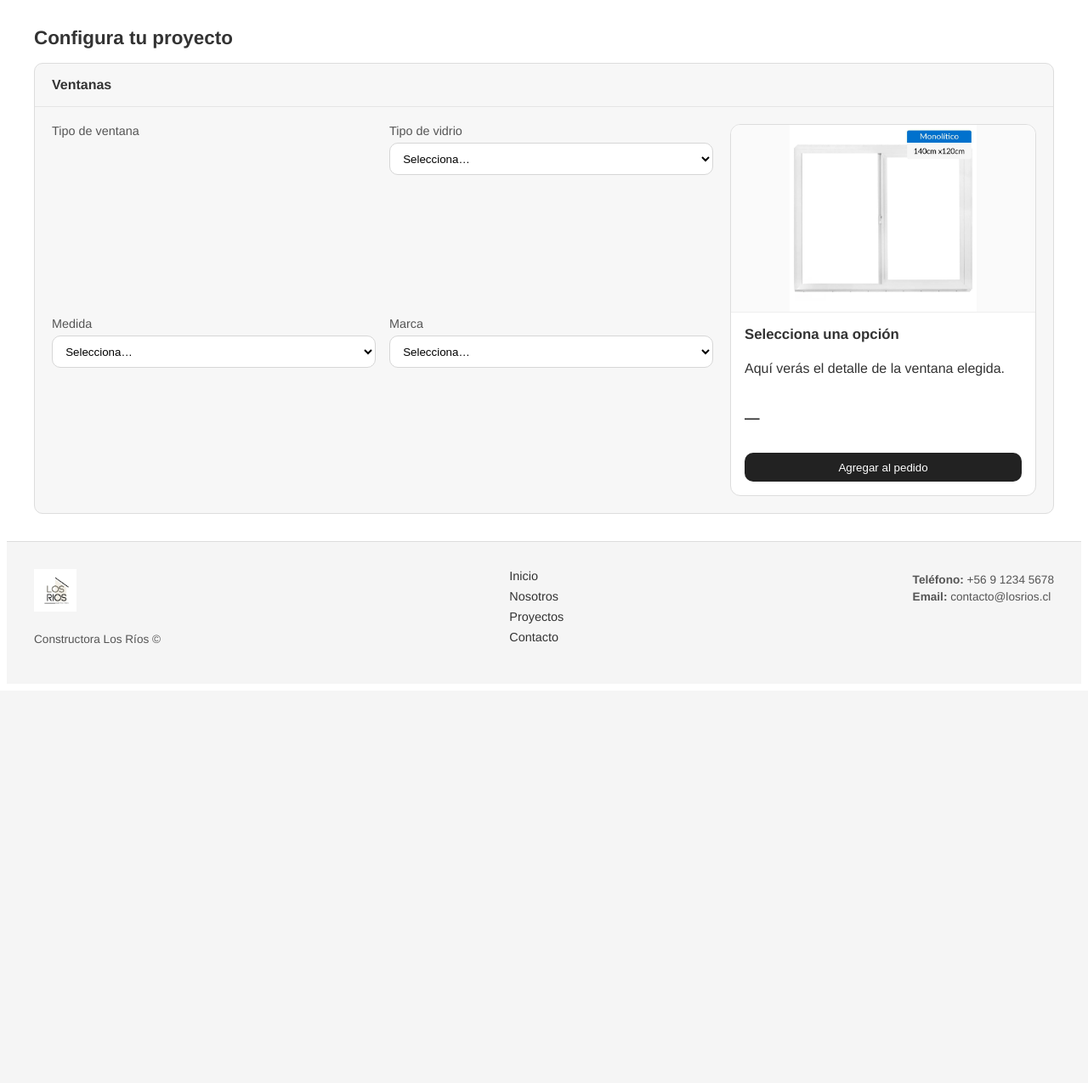
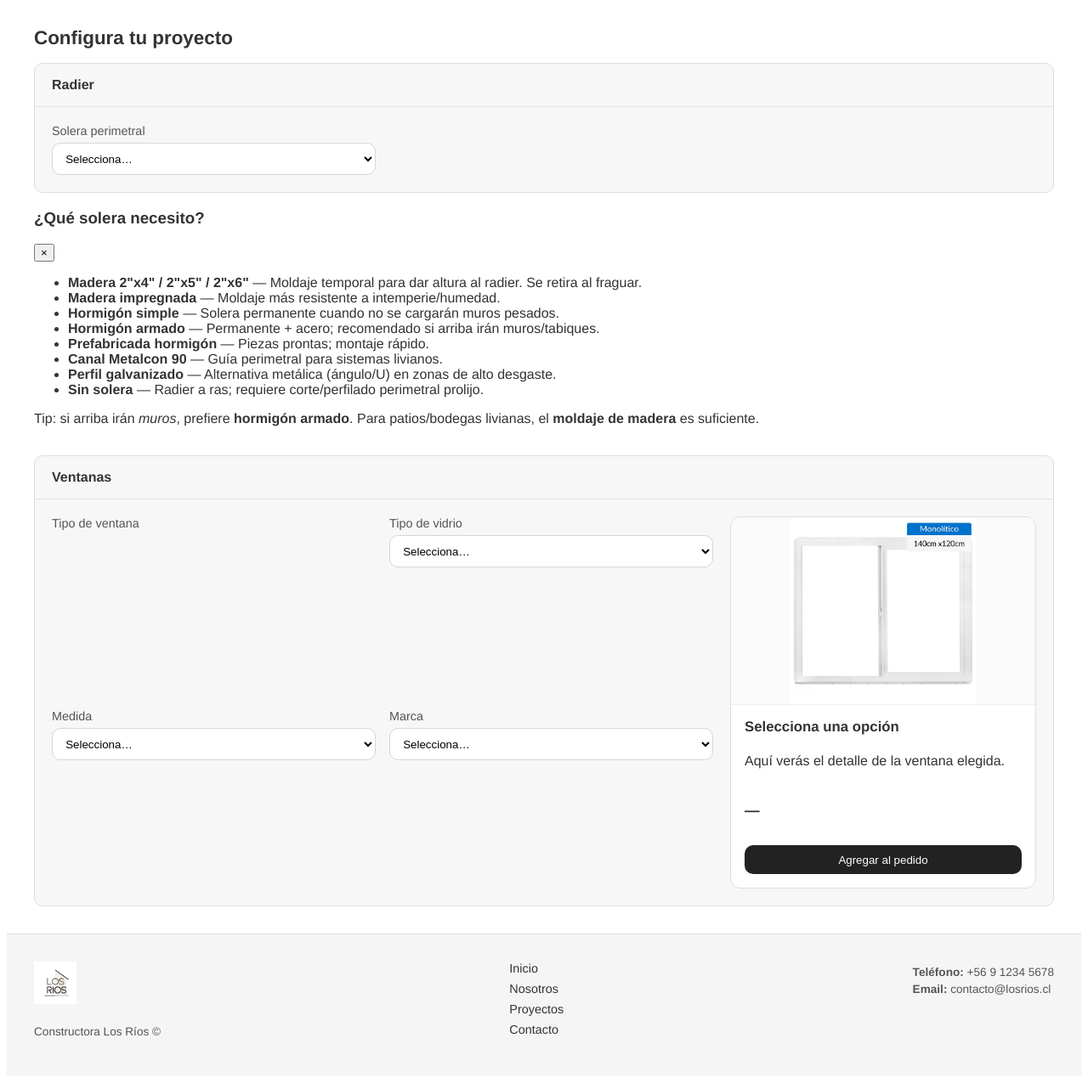
Before and after one commit to martinrambo/LosRiosConstructora, a Django app: page /contacto/ in a window 1280 px wide. Shown: the part 99-1374 px from the top of the page at 85% size. Before the commit the page ends 857 px from the top, so only its background shows below. Run offline with Django 5.2, Linux system fonts and the light colour scheme.

Commit message:
Modifcia Contacto html

```diff
--- a/LosRiosConstructora/app/templates/app/contacto.html
+++ b/LosRiosConstructora/app/templates/app/contacto.html
@@ -4,9 +4,79 @@
 
 {% block contenido %}
 
-    <section class="cotizador">
+  <section class="cotizador">
   <h2>Configura tu proyecto</h2>
 
+  <!-- Ítem 1: Ventanas -->
+  <!-- RADIER -->
+  <details class="acc-item" open>
+
+    <summary>Radier</summary>
+
+    <div class="acc-grid">
+      <form id="radier-form" class="form-grid" autocomplete="off">
+        <div class="field">
+          <label class="label flex-between">
+            <span>Solera perimetral</span>
+            <button type="button" id="btn-solera-help" class="help-btn" hidden>Ayuda</button>
+          </label>
+
+           <select id="radier-sel-solera">
+
+            <option value="">Selecciona…</option>
+
+            <option value="madera_2x4">Madera pino 2"x4" (moldaje)</option>
+            <option value="madera_2x5">Madera pino 2"x5" (moldaje)</option>
+            <option value="madera_2x6">Madera pino 2"x6" (moldaje / radier más alto)</option>
+            <option value="madera_impregnada">Madera impregnada (mayor durabilidad)</option>
+            <option value="hormigon_simple">Solera de hormigón simple (permanente)</option>
+            <option value="hormigon_armado">Solera de hormigón armado (permanente)</option>
+            <option value="prefabricada_hormigon">Solera prefabricada de hormigón</option>
+            <option value="metalcon_canal_90">Perfil canal Metalcon 90 (guía perimetral)</option>
+            <option value="perfil_galvanizado">Perfil metálico galvanizado (ángulo/U)</option>
+            <option value="sin_solera">Sin solera (radier a ras con corte perimetral)</option>
+          </select>
+
+        </div>
+      </form>
+
+      <!-- <aside class="preview" id="radier-preview">
+        <div class="preview-img">
+          <img id="radier-preview-img" src="{% static 'app/img/placeholder_window.png' %}" alt="Vista referencia">
+        </div>
+        <div class="preview-info">
+          <h3 id="radier-preview-title">Selecciona una solera</h3>
+          <p id="radier-preview-desc">Se mostrará una explicación breve aquí.</p>
+        </div>
+      </aside> -->
+    </div>
+  </details>
+
+  <!-- Modal (contenido de ayuda va aquí; por defecto oculto) -->
+  <div id="modal-solera" class="modal" aria-hidden="true" role="dialog">
+    <div class="modal__overlay" data-close></div>
+    <div class="modal__card" role="document">
+      <header class="modal__header">
+        <h3>¿Qué solera necesito?</h3>
+        <button class="modal__close" title="Cerrar" data-close>×</button>
+      </header>
+      <div class="modal__body">
+        <ul class="help-list">
+          <li><strong>Madera 2"x4" / 2"x5" / 2"x6"</strong> — Moldaje temporal para dar altura al radier. Se retira al fraguar.</li>
+          <li><strong>Madera impregnada</strong> — Moldaje más resistente a intemperie/humedad.</li>
+          <li><strong>Hormigón simple</strong> — Solera permanente cuando no se cargarán muros pesados.</li>
+          <li><strong>Hormigón armado</strong> — Permanente + acero; recomendado si arriba irán muros/tabiques.</li>
+          <li><strong>Prefabricada hormigón</strong> — Piezas prontas; montaje rápido.</li>
+          <li><strong>Canal Metalcon 90</strong> — Guía perimetral para sistemas livianos.</li>
+          <li><strong>Perfil galvanizado</strong> — Alternativa metálica (ángulo/U) en zonas de alto desgaste.</li>
+          <li><strong>Sin solera</strong> — Radier a ras; requiere corte/perfilado perimetral prolijo.</li>
+        </ul>
+        <p class="tip">Tip: si arriba irán <em>muros</em>, prefiere <strong>hormigón armado</strong>. Para patios/bodegas livianas, el <strong>moldaje de madera</strong> es suficiente.</p>
+      </div>
+    </div>
+  </div>
+
+  <br>
   <!-- Ítem 1: Ventanas -->
   <details class="acc-item" open>
     <summary>Ventanas</summary>
@@ -69,6 +139,8 @@
       </aside>
     </div>
   </details>
+
+
 </section>
 
 
```
Also changed, not shown: index.html (+74 -1 lines), LosRiosConstructora/app/static/app/css/estilos.css (line endings or trailing spaces), LosRiosConstructora/app/static/app/js/cotizador.js (line endings or trailing spaces).
